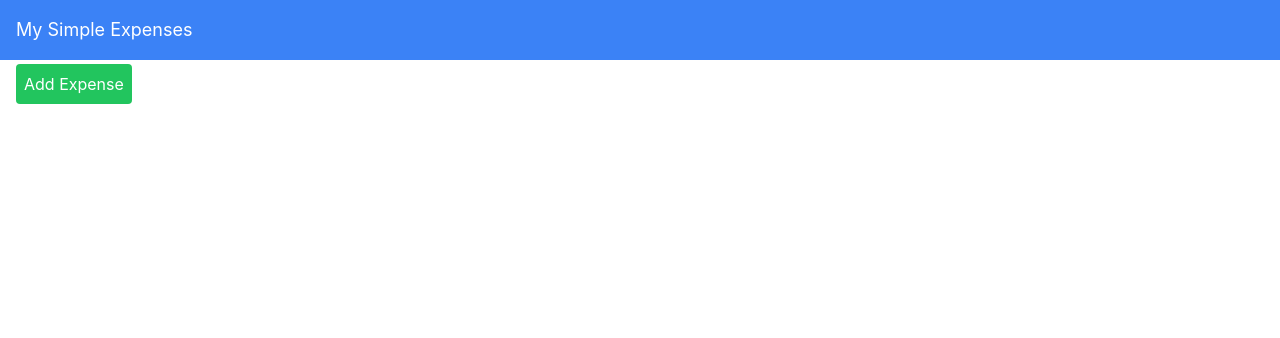
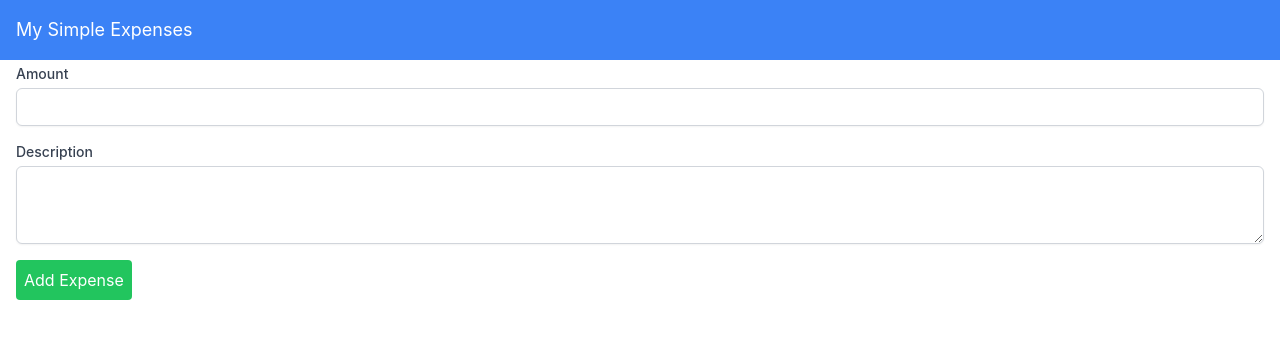
Before and after one commit to biske/my-simple-expenses-ui, a React (Create React App) app: page / in a window 1280 px wide. Shown: the top 338 px of the page. Built offline with nearby package versions, Linux system fonts and the light colour scheme.

Commit message:
Add form for adding expense (using react-hook-form)

```diff
--- a/package.json
+++ b/package.json
@@ -10,6 +10,7 @@
     "postcss": "^8.4.32",
     "react": "^18.2.0",
     "react-dom": "^18.2.0",
+    "react-hook-form": "^7.49.2",
     "react-scripts": "5.0.1",
     "tailwindcss": "^3.4.0",
     "web-vitals": "^2.1.4"
--- a/src/App.js
+++ b/src/App.js
@@ -1,15 +1,47 @@
+import { useForm } from 'react-hook-form';
+
 import "./App.css";
 
 function App() {
+  const { register, handleSubmit, formState: { errors } } = useForm();
+
+  const onSubmit = (data) => {
+    alert(`Expense Added:\nAmount: ${data.amount}\nDescription: ${data.description}`);
+  };
+
   return (
-    <div class="app h-screen w-full">
-      <header class="bg-blue-500 text-white text-lg p-4 fixed top-0 w-full">
+    <div className="app h-screen w-full">
+      <header className="bg-blue-500 text-white text-lg p-4 fixed top-0 w-full">
         My Simple Expenses
       </header>
-      <div class="main-content pt-16 p-4">
-        <button class="bg-green-500 text-white p-2 rounded hover:bg-green-600 transition duration-300">
-          Add Expense
-        </button>
+      <div className="main-content pt-16 p-4">
+        <form onSubmit={handleSubmit(onSubmit)} className="space-y-4">
+          <div>
+            <label htmlFor="amount" className="block text-sm font-medium text-gray-700">Amount</label>
+            <input
+              id="amount"
+              {...register('amount', { required: true })}
+              type="number"
+              className="mt-1 block w-full px-3 py-2 border border-gray-300 rounded-md shadow-sm focus:outline-none focus:ring-indigo-500 focus:border-indigo-500 sm:text-sm"
+            />
+            {errors.amount && <span className="text-red-500 text-xs">This field is required</span>}
+          </div>
+
+          <div>
+            <label htmlFor="description" className="block text-sm font-medium text-gray-700">Description</label>
+            <textarea
+              id="description"
+              {...register('description', { required: true })}
+              className="mt-1 block w-full px-3 py-2 border border-gray-300 rounded-md shadow-sm focus:outline-none focus:ring-indigo-500 focus:border-indigo-500 sm:text-sm"
+              rows="3"
+            ></textarea>
+            {errors.description && <span className="text-red-500 text-xs">This field is required</span>}
+          </div>
+
+          <button type="submit" className="bg-green-500 text-white p-2 rounded hover:bg-green-600 transition duration-300">
+            Add Expense
+          </button>
+        </form>
       </div>
     </div>
   );
```
Also changed, not shown: 1 other file (tests, documents, lock files or other folders).
